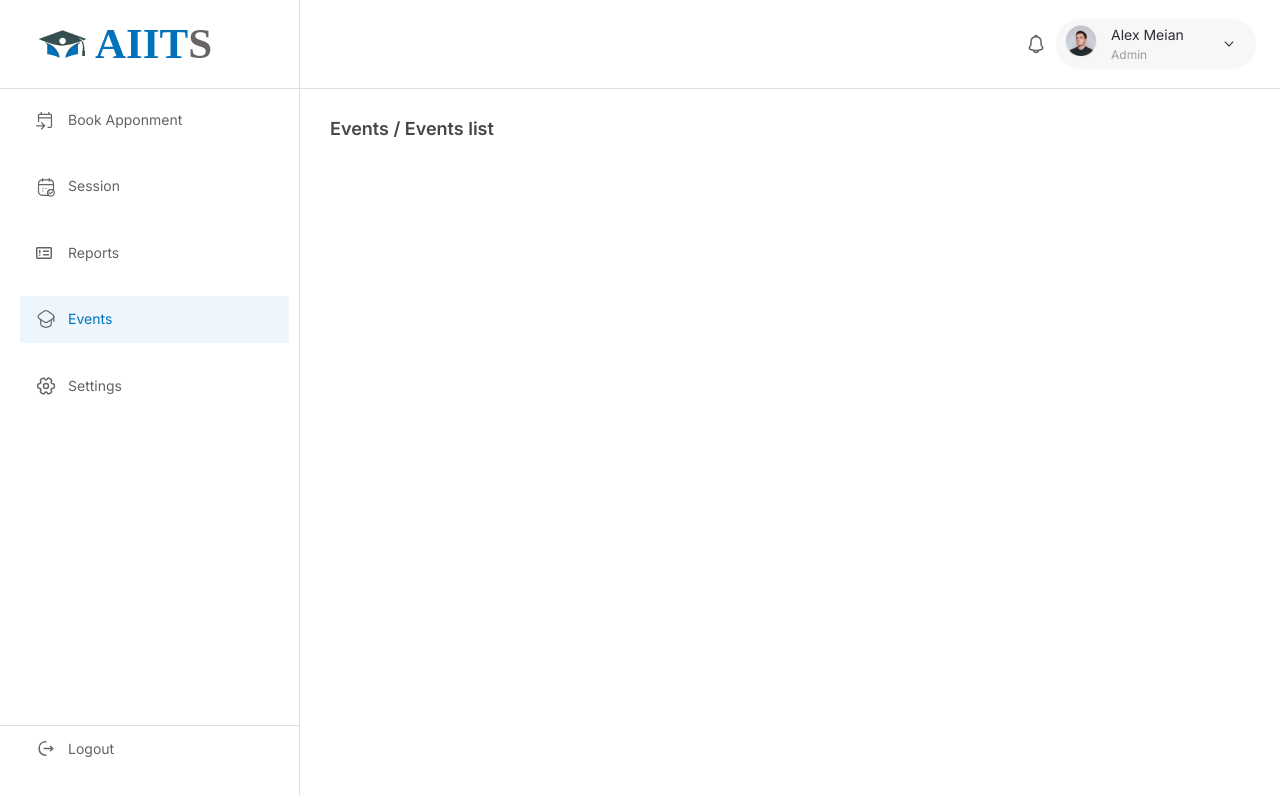
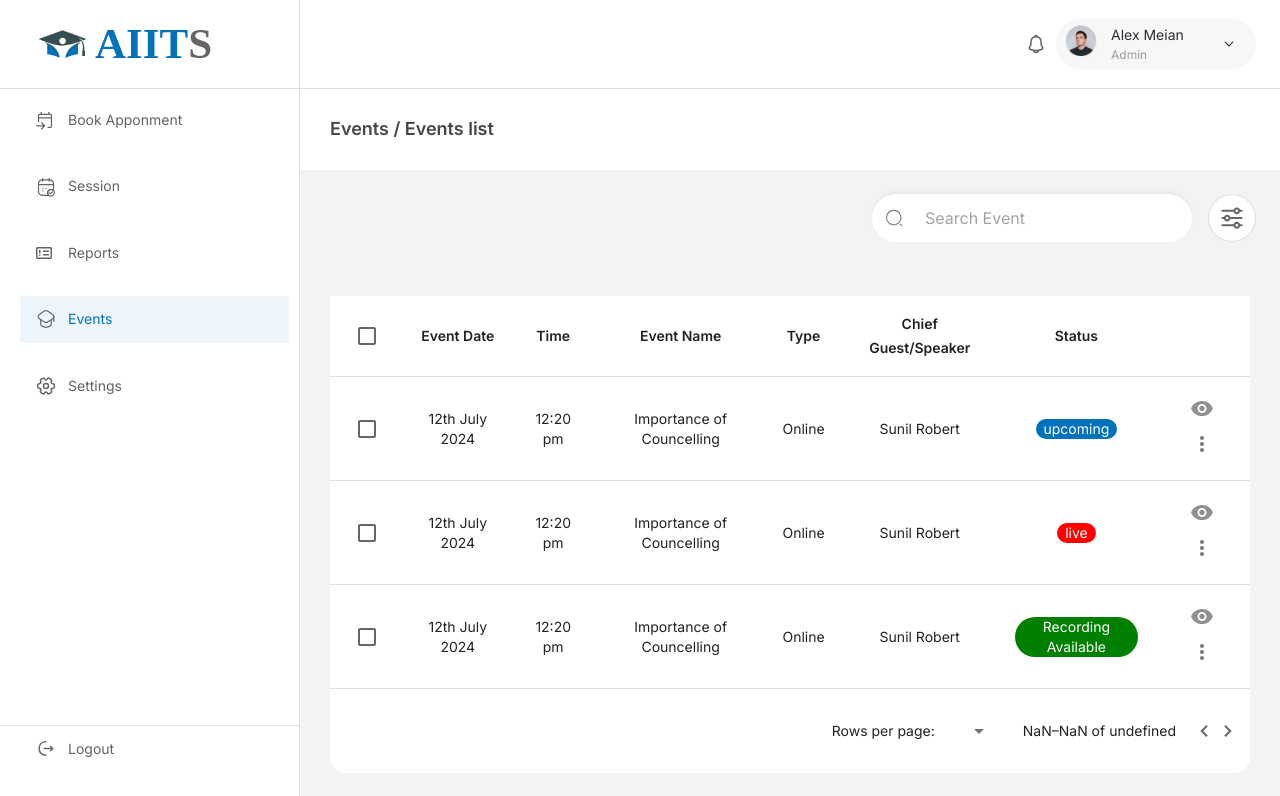
Before and after one commit to Xyvin-Corp/School_Councelling_System, a React (Vite) app in the folder frontend/: page /student/events in a window 1280 px wide. Shown: the top 796 px of the page. Built offline with nearby package versions, Linux system fonts and the light colour scheme.

Commit message:
commit TableData upto studentdatalist  added

```diff
--- /dev/null
+++ b/frontend/src/assets/json/StudentMEventData.js
@@ -0,0 +1,44 @@
+export const userColumns = [
+    { title: "Event Date", field: "EventDate", padding: "none" },
+
+    { title: "Time", field: "Time" },
+    { title: "Event Name", field: "EventName" },
+    { title: "Type", field: "Type" },
+    { title: "Chief Guest/Speaker", field: "ChiefGuestSpeaker" },
+    { title: "Status", field: "status" },
+
+  ];
+
+  export const userData = [
+    {
+      id: 1,
+      EventDate: "12th July 2024",
+      Time:"12:20 pm",
+      EventName:"Importance of Councelling",
+      Type: "Online",
+      ChiefGuestSpeaker:"Sunil Robert",
+      status:"upcoming",
+
+    },
+    {
+        id: 2,
+        EventDate: "12th July 2024",
+        Time:"12:20 pm",
+        EventName:"Importance of Councelling",
+        Type: "Online",
+        ChiefGuestSpeaker:"Sunil Robert",
+        status:"live",
+
+    },
+    {
+        id: 3,
+        EventDate: "12th July 2024",
+        Time:"12:20 pm",
+        EventName:"Importance of Councelling",
+        Type: "Online",
+        ChiefGuestSpeaker:"Sunil Robert",
+        status:"Recording Available",
+
+    },
+
+  ];
--- a/frontend/src/pages/Student/Events/StudentEvents.jsx
+++ b/frontend/src/pages/Student/Events/StudentEvents.jsx
@@ -1,6 +1,21 @@
-import { Box, Typography } from "@mui/material";
+import { Box, Stack, Typography } from "@mui/material";
 import React from "react";
+import StyledSearchbar from "../../../ui/StyledSearchbar";
+import { ReactComponent as FilterIcon } from "../../../assets/icons/FilterIcon.svg";
+import StyledTable from "../../../ui/StyledTable";
+import { userColumns, userData } from "../../../assets/json/StudentMEventData";
 
+const handleOpenFilter = () => {
+  setFilterOpen(true);
+};
+const handleSelectionChange = (newSelectedIds) => {
+  setSelectedRows(newSelectedIds);
+  console.log("Selected items:", newSelectedIds);
+};
+const handleView = (id) => {
+  console.log("View item:", id);
+  navigate(`/cases/session/${id}`);
+};
 const StudentEvents = () => {
   return (
     <>
@@ -9,6 +24,40 @@ const StudentEvents = () => {
           Events / Events list
         </Typography>
       </Box>
+      <Stack
+        direction={"row"}
+        justifyContent={"end"}
+        padding={3}
+        alignItems={"center"}
+      >
+
+        <Stack direction={"row"} spacing={2}>
+          <StyledSearchbar />
+          <Box
+            bgcolor={"#FFFFFF"}
+            borderRadius={"50%"}
+            width={"48px"}
+            height={"48px"}
+            display="flex"
+            alignItems="center"
+            justifyContent="center"
+            border="1px solid rgba(0, 0, 0, 0.12)"
+            onClick={handleOpenFilter}
+            style={{ cursor: "pointer" }}
+          >
+            <FilterIcon />
+          </Box>
+        </Stack>
+      </Stack>
+      <Box padding="30px" marginBottom={4}>
+        {" "}
+        <StyledTable
+          columns={userColumns}
+          data={userData}
+          onSelectionChange={handleSelectionChange}
+          onView={handleView}
+        />{" "}
+      </Box>
     </>
   );
 };
--- a/frontend/src/ui/StyledTable.jsx
+++ b/frontend/src/ui/StyledTable.jsx
@@ -128,6 +128,10 @@ const StyledTable = ({
         return "#938F8F";
       case "completed":
         return "#BFBABA";
+      case "live":
+        return "red";
+      case "Recording Available":
+        return "green";
       default:
         return "default";
     }
```
